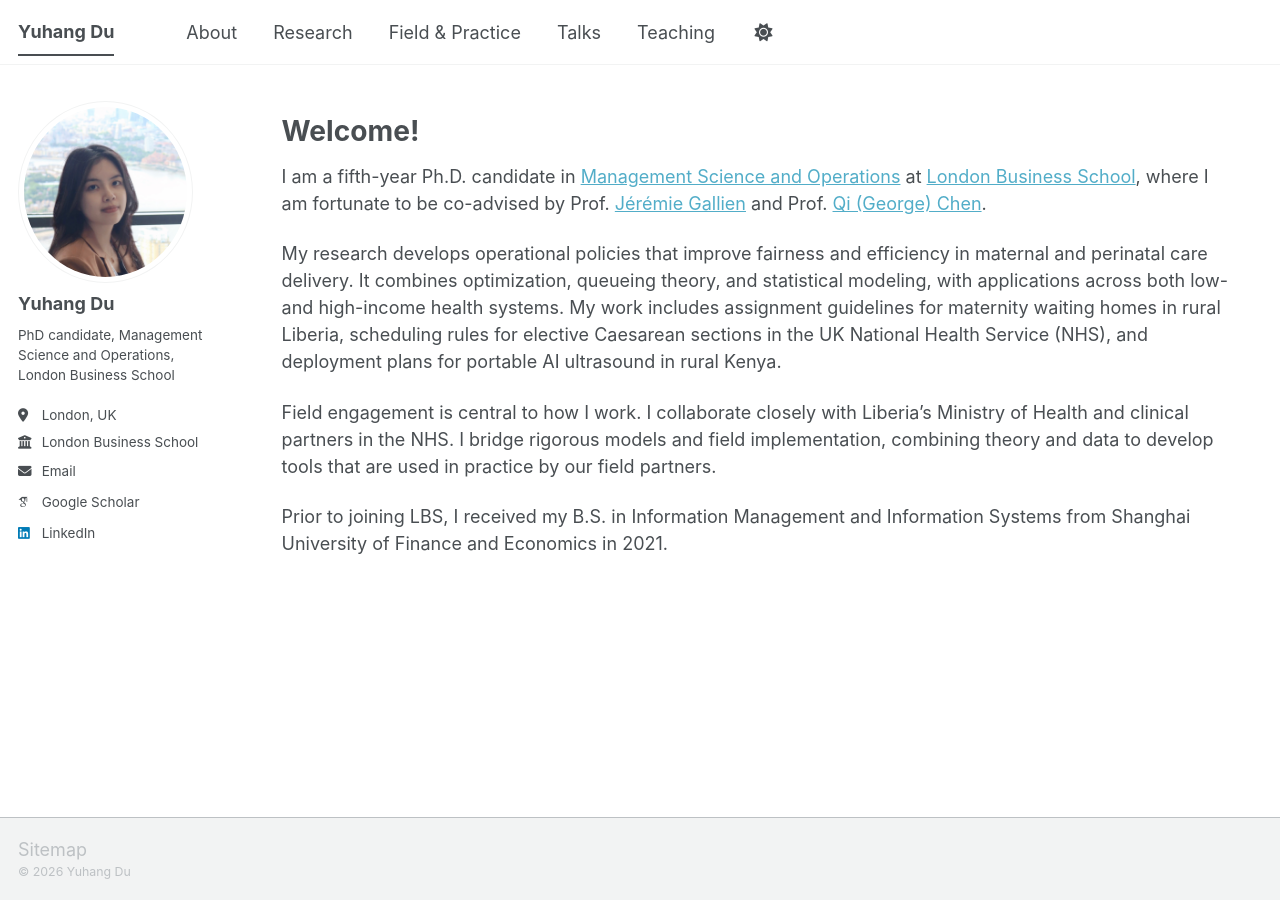
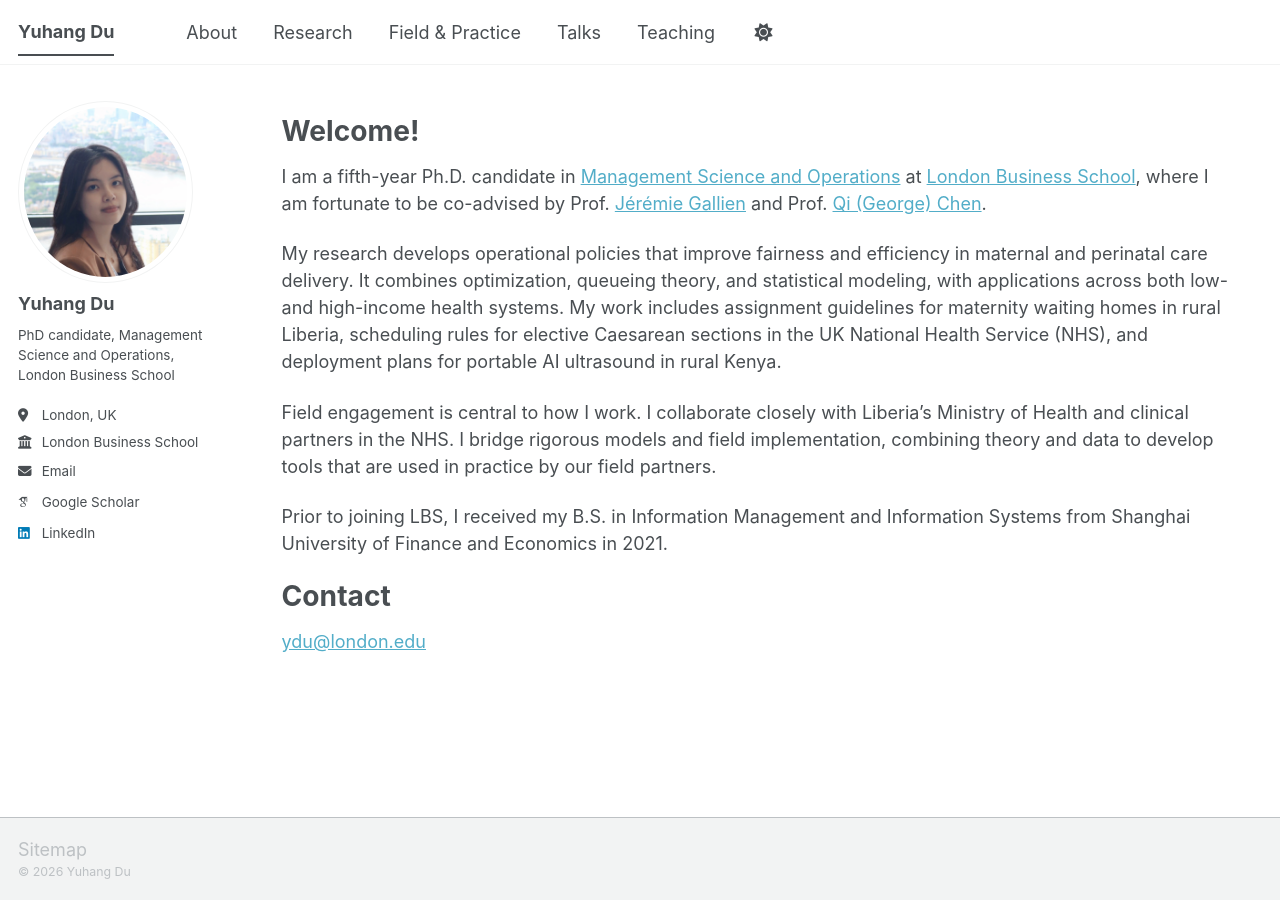
Before and after one commit to yuhangdu-edu/yuhangdu-edu.github.io, a Jekyll site: the page built from _pages/about.md, in a window 1280 px wide. Built offline with Jekyll 4.4.1, drawn with Linux system fonts in a browser that asks for light colours; some web fonts are replaced; a script bundle is joined from its source files by our own code; library files that are not in the unit come from our copies.

Commit message:
Update about.md

```diff
--- a/_pages/about.md
+++ b/_pages/about.md
@@ -16,3 +16,7 @@ My research develops operational policies that improve fairness and efficiency i
 Field engagement is central to how I work. I collaborate closely with Liberia's Ministry of Health and clinical partners in the NHS. I bridge rigorous models and field implementation, combining theory and data to develop tools that are used in practice by our field partners.
 
 Prior to joining LBS, I received my B.S. in Information Management and Information Systems from Shanghai University of Finance and Economics in 2021.
+
+# Contact
+
+[ydu@london.edu](mailto:ydu@london.edu)
```
